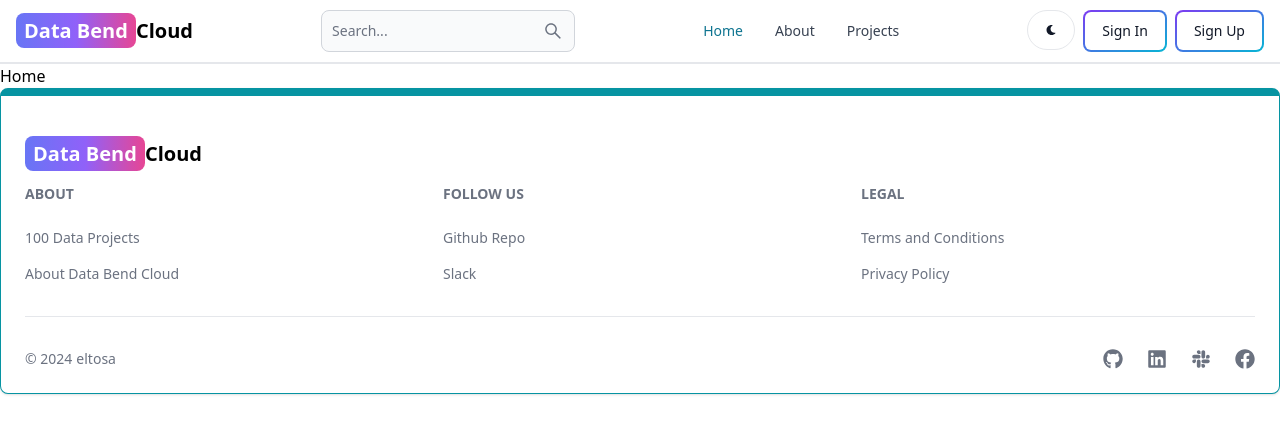
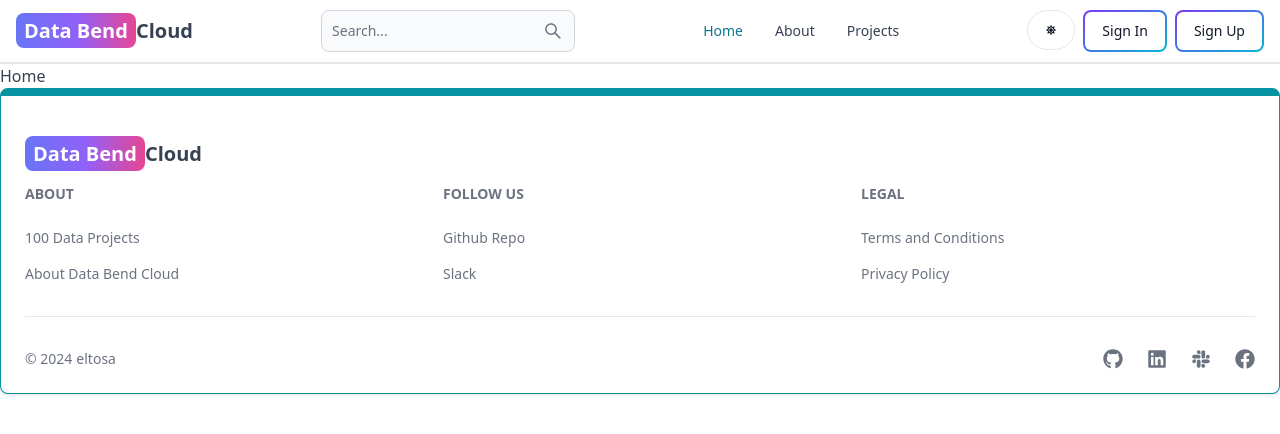
Before and after one commit to adminthedatag/mern-blog-, a React (Vite) app in the folder client/: page / in a window 1280 px wide. Shown: the top 434 px of the page. Built offline with nearby package versions, Linux system fonts and the light colour scheme; no server answers.

Commit message:
darck mode functionality

```diff
--- a/client/src/components/Header.jsx
+++ b/client/src/components/Header.jsx
@@ -1,13 +1,16 @@
 import { Avatar, Button, Dropdown, Navbar, TextInput } from 'flowbite-react';
 import { Link, useLocation } from 'react-router-dom';
 import { AiOutlineSearch } from 'react-icons/ai';
-import { FaMoon } from 'react-icons/fa';
-import { useSelector } from 'react-redux';
+import { FaMoon, FaSun } from 'react-icons/fa';
+import { useSelector, useDispatch } from 'react-redux';
+import { toggleTheme } from '../redux/theme/themeSlice';
 
 
 export default function Header() {
   const path = useLocation().pathname;
-  const {currentUser} = useSelector(state => state.user);
+  const dispatch = useDispatch();
+  const {currentUser} = useSelector((state) => state.user);
+  const {theme} = useSelector((state) => state.theme);
 
   return (
     <Navbar className = 'border-b-2'>
@@ -29,8 +32,13 @@
           <AiOutlineSearch />
         </Button>
         <div className='flex gap-2 md:order-2'>
-          <Button className='w-12 h-10 hidden sm:inline' color='gray' pill>
-            <FaMoon />
+          <Button className='w-12 h-10 hidden sm:inline'
+                  color='gray'
+                  pill
+                  onClick={() => dispatch(toggleTheme())}
+          >
+            {theme === 'light' ? <FaSun /> : <FaMoon />}
+
           </Button>
           {currentUser ? (
             <Dropdown
@@ -65,22 +73,25 @@
           )
           }
 
-          <Link to ='/sign-up'>
-            <Button gradientDuoTone='purpleToBlue' outline>Sign Up</Button>
-          </Link>
-          <Navbar.Toggle />
+          {!currentUser && (
+              <Link to='/sign-up'>
+                <Button gradientDuoTone='purpleToBlue' outline>Sign Up</Button>
+              </Link>
+            )}
+
+            <Navbar.Toggle />
           </div>
           <Navbar.Collapse>
-            <Navbar.Link active={path ==="/"} as={'div'}>
-              <Link to ='/'>Home</Link>
+            <Navbar.Link active={path === "/"} as={'div'}>
+              <Link to='/'>Home</Link>
             </Navbar.Link>
 
-            <Navbar.Link active={path ==="/about"} as={'div'}>
-              <Link to ='/about'>About</Link>
+            <Navbar.Link active={path === "/about"} as={'div'}>
+              <Link to='/about'>About</Link>
             </Navbar.Link>
 
-            <Navbar.Link active={path ==="/projects"} as={'div'}>
-              <Link to ='/projects'>Projects</Link>
+            <Navbar.Link active={path === "/projects"} as={'div'}>
+              <Link to='/projects'>Projects</Link>
             </Navbar.Link>
           </Navbar.Collapse>
     </Navbar>
--- /dev/null
+++ b/client/src/components/ThemeProvider.jsx
@@ -0,0 +1,12 @@
+import { useSelector } from 'react-redux';
+
+export default function ThemeProvider({ children }) {
+    const { theme}  = useSelector((state) => state.theme)
+  return (
+    <div className={theme}>
+        <div className='bg-white text-gray-700 dark:text-gray-200 dark:bg-[rgb(16,23,42)] min-h-screen'>
+            {children}
+        </div>
+    </div>
+  );
+}
--- a/client/src/main.jsx
+++ b/client/src/main.jsx
@@ -5,11 +5,14 @@
 import { store, persistor } from './redux/store.js';
 import { Provider } from 'react-redux';
 import { PersistGate } from 'redux-persist/integration/react';
+import ThemeProvider from './components/ThemeProvider.jsx';
 
 ReactDOM.createRoot(document.getElementById('root')).render(
   <PersistGate persistor={persistor}>
-  <Provider store={store}>
-    <App />
-  </Provider>
+    <Provider store={store}>
+      <ThemeProvider>
+        <App />
+      </ThemeProvider>
+    </Provider>
   </PersistGate>
 );
--- a/client/src/redux/store.js
+++ b/client/src/redux/store.js
@@ -1,12 +1,13 @@
 import { configureStore, combineReducers } from '@reduxjs/toolkit';
 import userReducer from './user/userSlice';
-import { persistReducer } from 'redux-persist';
+import themeReducer  from './theme/themeSlice';
+import { persistReducer, persistStore } from 'redux-persist';
 import storage from 'redux-persist/lib/storage';
-import { persistStore } from 'redux-persist';
 
 
 const rootReducer = combineReducers({
     user: userReducer,
+    theme: themeReducer,
 });
 
 const persistConfig = {
--- /dev/null
+++ b/client/src/redux/theme/themeSlice.js
@@ -0,0 +1,20 @@
+import { createSlice } from '@reduxjs/toolkit';
+
+
+const initialState = {
+    theme: 'light',
+};
+
+const themeSlice = createSlice({
+    name: 'theme',
+    initialState,
+    reducers: {
+        toggleTheme: (state) => {
+            state.theme = state.theme === 'light' ? 'dark' : 'light';
+        },
+    }
+});
+
+export const { toggleTheme } = themeSlice.actions;
+
+export default themeSlice.reducer;
```
